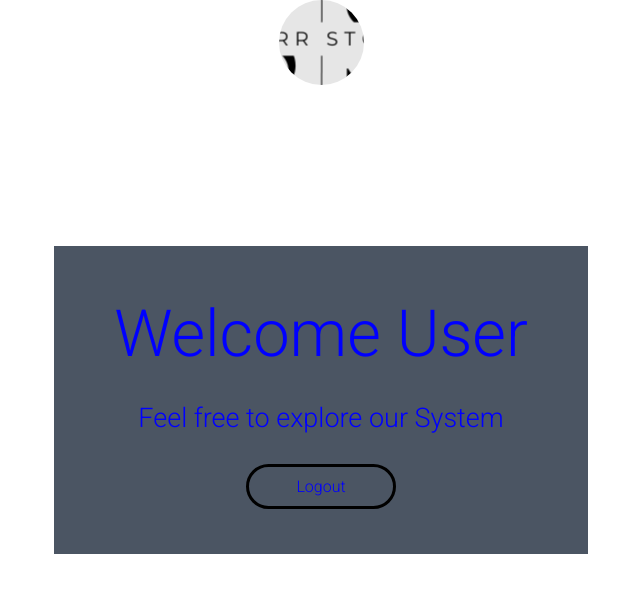
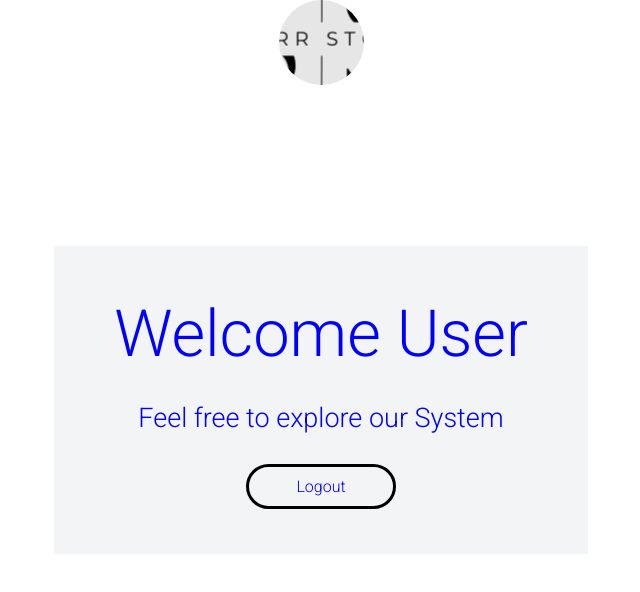
Before and after one commit to TrevorAugustine23/AI-Weather-App, a React (Create React App) app in the folder react_login/: page / in a window 1280 px wide. Shown: the top 592 px of the page, without its empty margins (319-959 px from the left). Built offline with nearby package versions, Linux system fonts and the light colour scheme.

Commit message:
remove bg

```diff
--- a/react_login/src/pages/Dashboard.js
+++ b/react_login/src/pages/Dashboard.js
@@ -19,7 +19,7 @@ const Dashboard = () => {
             }}>
                 <Avatar image={Logo}/>
             </div>
-            <StyledFormArea bg={colors.dark2}>
+            <StyledFormArea>
                 <StyledTitle size={65}>
                     Welcome User
                 </StyledTitle>
```
